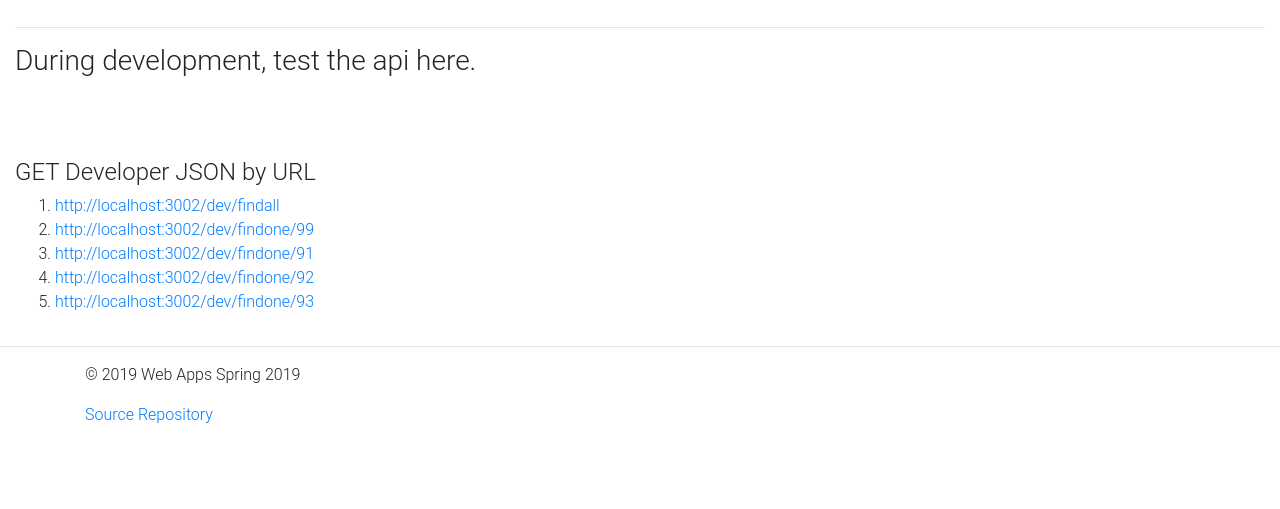
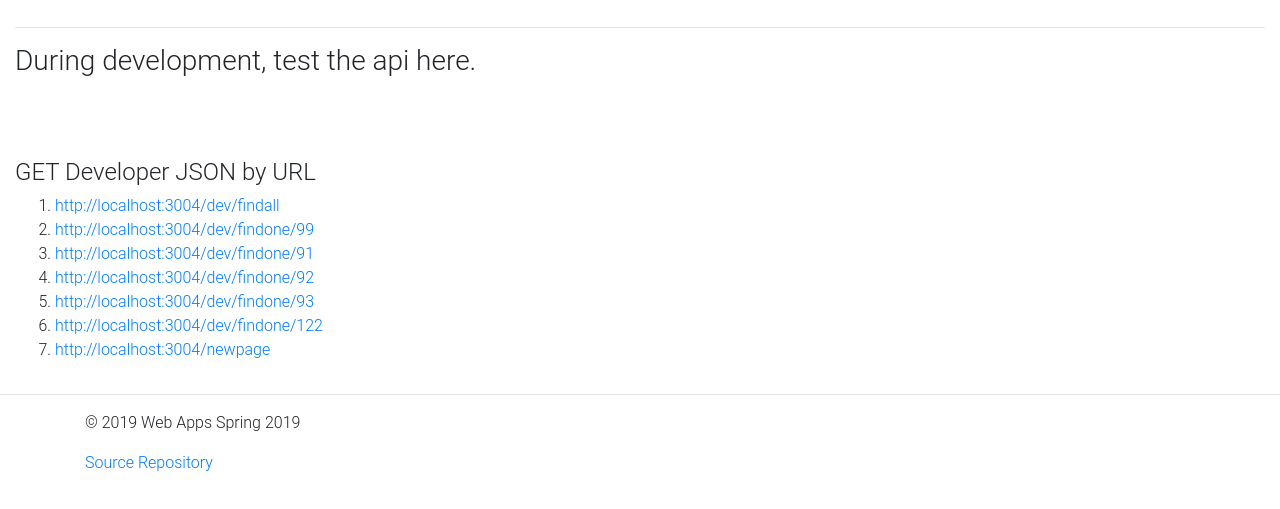
Before and after one commit to denisecase/node-express-mvc, a plain HTML site: page public/index.html in a window 1280 px wide. Shown: the part 149-658 px from the top of the page. Drawn offline with nearby package versions, Linux system fonts and the light colour scheme.

Commit message:
final commit

```diff
--- a/data/developers.json
+++ b/data/developers.json
@@ -45,7 +45,7 @@
   },
   {
     "_id": 101,
-    "email": "@nwmissouri.edu",
+    "email": "@nwmissouri.edu"
 
   },
   {
@@ -468,7 +468,7 @@
   },
   {
     "_id": 307,
-    "email": S534571"@nwmissouri.edu",
+    "email": "S534571@nwmissouri.edu",
 	"given": "Prashanth",
     "family": "Nachannagari",
     "city": "Maryville",
@@ -572,7 +572,7 @@
   },
   {
     "_id": 324,
-    "email": "@nwmissouri.edu"
+    "email": "@nwmissouri.edu",
     "given": "Chitralekha",
     "family": "Chikku",
     "city": "Maryville",
--- a/public/index.html
+++ b/public/index.html
@@ -54,19 +54,25 @@
         <h4>GET Developer JSON by URL</h4>
         <ol>
           <li>
-            <a href="http://localhost:3002/dev/findall">http://localhost:3002/dev/findall</a>
+            <a href="http://localhost:3004/dev/findall">http://localhost:3004/dev/findall</a>
           </li>
           <li>
-            <a href="http://localhost:3002/dev/findone/99">http://localhost:3002/dev/findone/99</a>
+            <a href="http://localhost:3004/dev/findone/99">http://localhost:3004/dev/findone/99</a>
           </li>
           <li>
-            <a href="http://localhost:3002/dev/findone/91">http://localhost:3002/dev/findone/91</a>
+            <a href="http://localhost:3004/dev/findone/91">http://localhost:3004/dev/findone/91</a>
           </li>
           <li>
-            <a href="http://localhost:3002/dev/findone/92">http://localhost:3002/dev/findone/92</a>
+            <a href="http://localhost:3004/dev/findone/92">http://localhost:3004/dev/findone/92</a>
           </li>
           <li>
-            <a href="http://localhost:3002/dev/findone/93">http://localhost:3002/dev/findone/93</a>
+            <a href="http://localhost:3004/dev/findone/93">http://localhost:3004/dev/findone/93</a>
+          </li>
+          <li>
+            <a href="http://localhost:3004/dev/findone/122">http://localhost:3004/dev/findone/122</a>
+          </li>
+          <li>
+            <a href="http://localhost:3004/newpage">http://localhost:3004/newpage</a>
           </li>
         </ol>
       </div>
--- a/routes/router.js
+++ b/routes/router.js
@@ -19,6 +19,12 @@ router.get('/', (req, res, next) => {
   res.sendFile(path.join(__dirname, '../public/index.html'))
 })
 
+router.get('/newpage', (req, res, next) => {
+  console.log('Request to /newpage')
+  res.sendFile(path.join(__dirname, '../public/sample.html'))
+})
+
+
 // Defer path requests to a particular controller
 router.use('/dev', require('../controllers/developer.js'))
 
```
Also changed, not shown: 1 other file.
